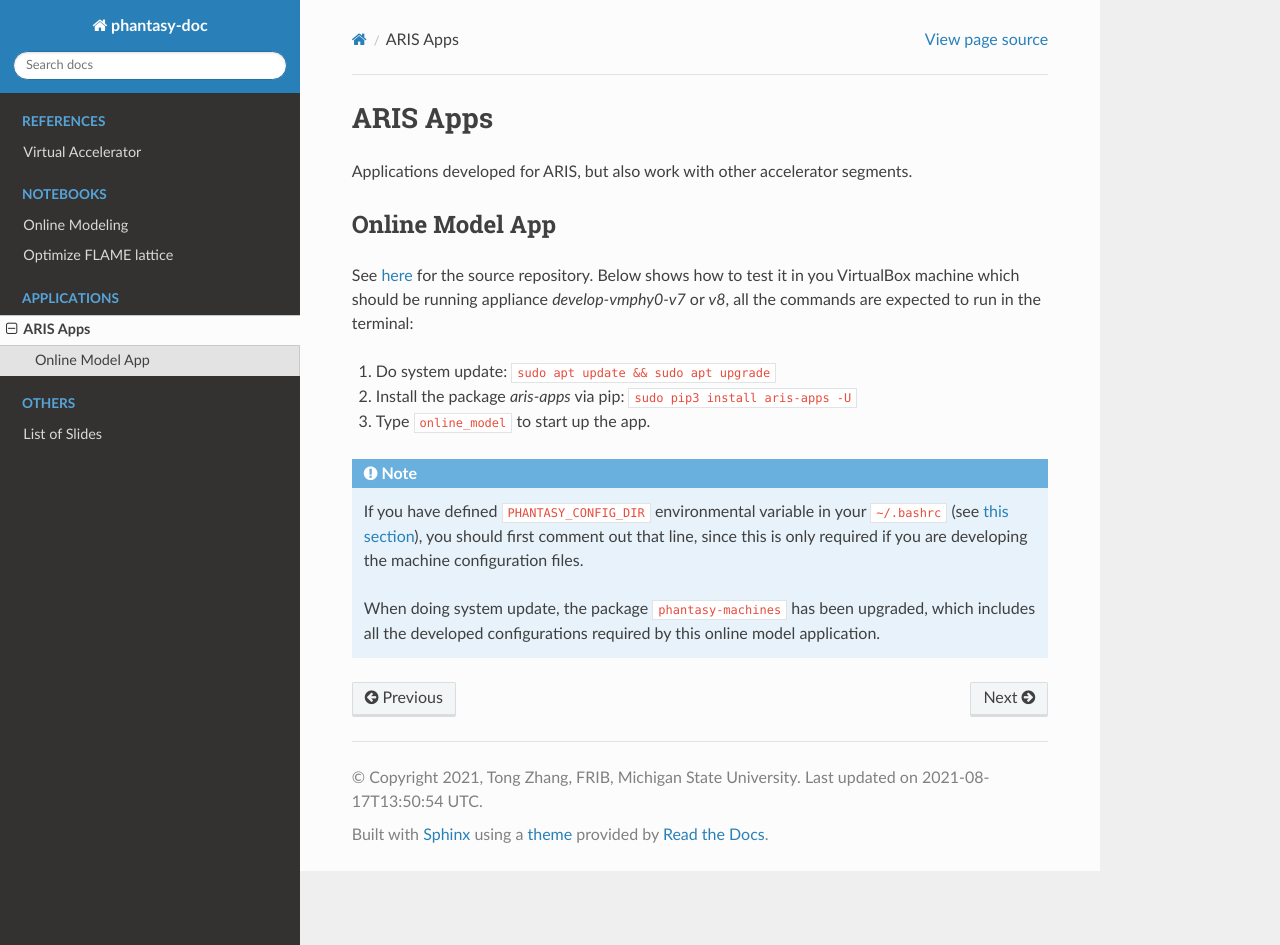
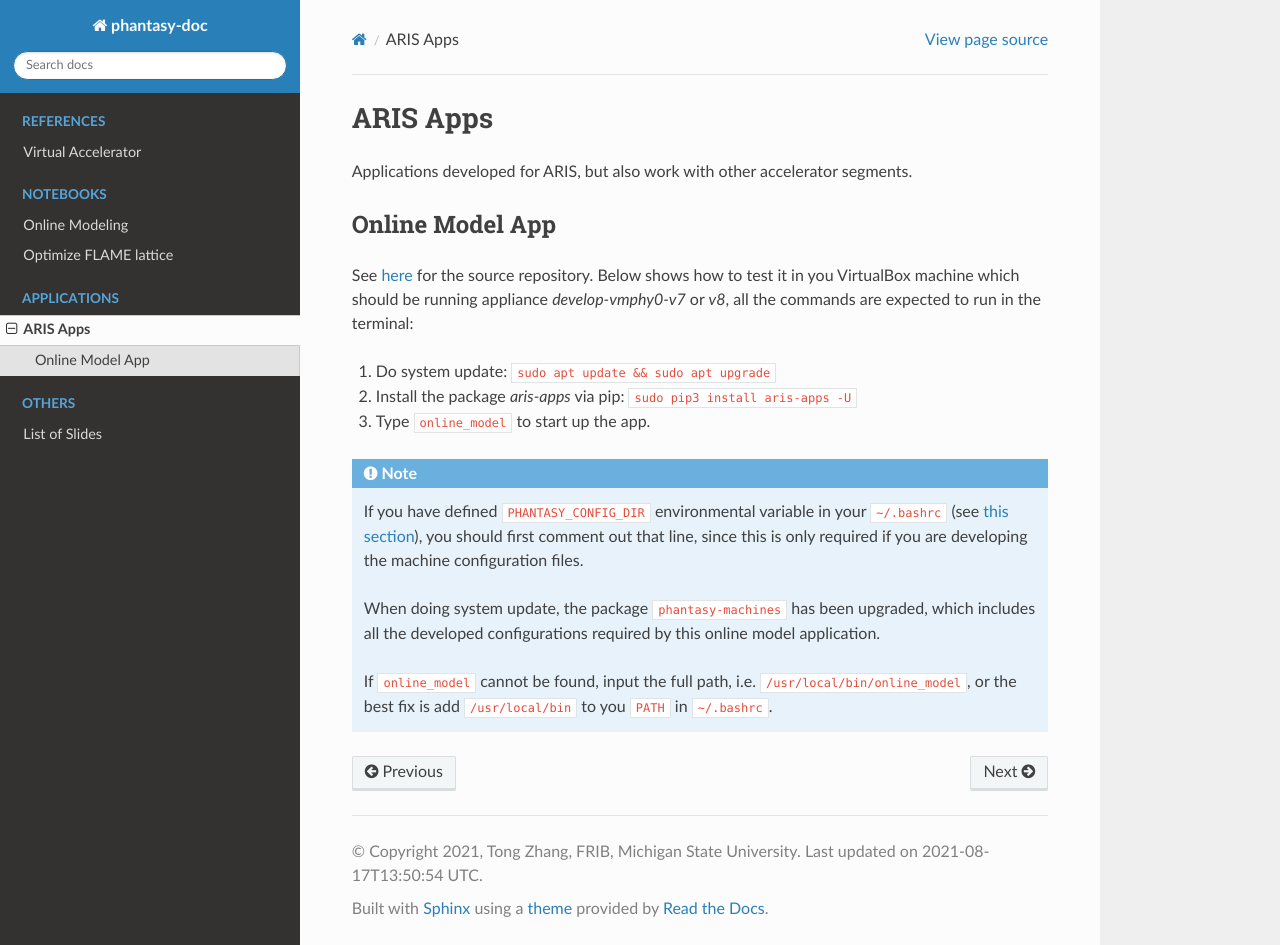
Before and after one commit to archman/phantasy-doc, a Sphinx documentation site: the page built from source/aris-apps.rst, in a window 1280 px wide and 945 px high. Built offline with Sphinx 7.4.7 and the Read the Docs theme 2.0.0, drawn with Linux system fonts in a browser that asks for light colours.

Commit message:
REF: Add note for command not found.

```diff
--- a/source/aris-apps.rst
+++ b/source/aris-apps.rst
@@ -23,3 +23,7 @@ are expected to run in the terminal:
    When doing system update, the package ``phantasy-machines`` has been
    upgraded, which includes all the developed configurations required by
    this online model application.
+
+   If ``online_model`` cannot be found, input the full path, i.e.
+   ``/usr/local/bin/online_model``, or the best fix is add ``/usr/local/bin`` to you ``PATH``
+   in ``~/.bashrc``.
```
